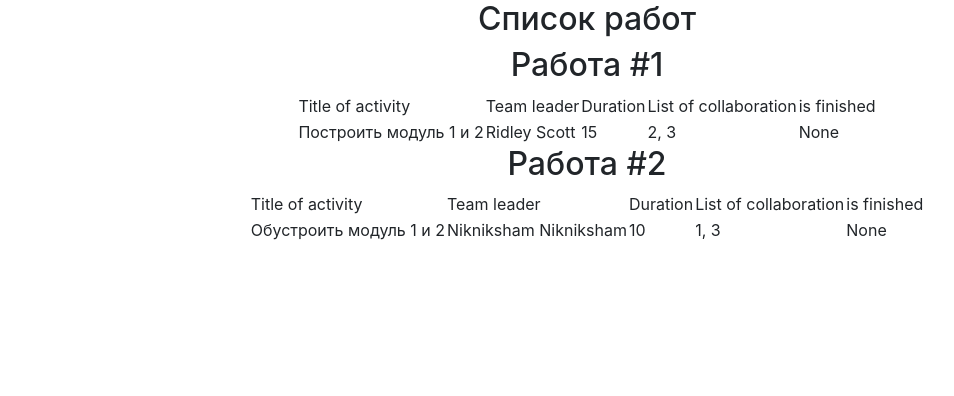
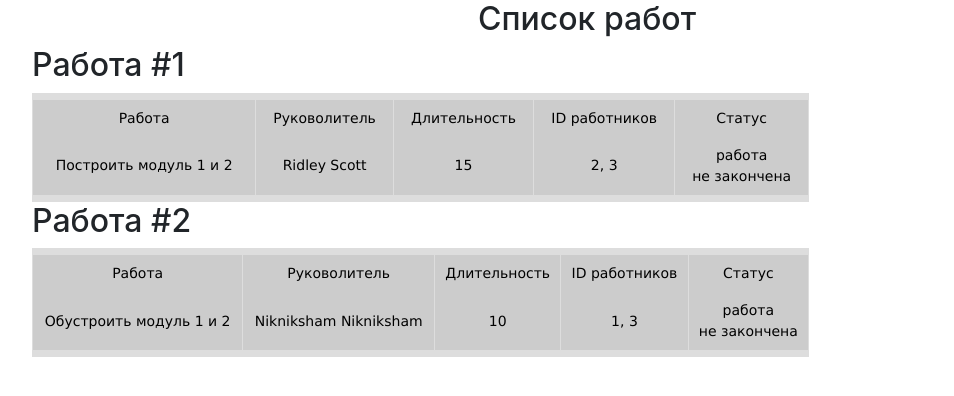
Before and after one commit to N1k0lay78/three-in-flask, a Flask app: page /works/ in a window 1280 px wide. Shown: the part 56-452 px from the top of the page, without its empty margins (53-1007 px from the left). Run offline with Flask 2, Linux system fonts and the light colour scheme; some libraries are stand-ins or nearby versions.

Commit message:
задача 3 с красивой таблицей

```diff
--- a/staticstatic/css/style.css
+++ b/static/css/style.css
@@ -50,10 +50,27 @@
 
 
 table {
-border-collapse: collapse; /*убираем пустые промежутки между ячейками*/
-border: 1px solid grey; /*устанавливаем для таблицы внешнюю границу серого цвета толщиной 1px*/
-border: 3px solid grey;
+  font-family: "Lucida Sans Unicode", "Lucida Grande", Sans-Serif;
+  font-size: 14px;
+  max-width: 70%;
+  width: 70%;
+  text-align: center;
+  border-collapse: collapse;
+  border-top: 7px solid #ddd;
+  border-bottom: 7px solid #ddd;
 }
-
-th {border: 1px solid grey;}
-td {border: 1px solid grey;}
+th {
+  font-size: 13px;
+  font-weight: normal;
+  border-right: 1px solid #ddd;
+  border-left: 1px solid #ddd;
+  color: #ddd;
+  padding: 8px;
+}
+td {
+  background: #ccc;
+  border-right: 1px solid #ddd;
+  border-left: 1px solid #ddd;
+  color: #000;
+  padding: 8px;
+}
--- a/templates/base.html
+++ b/templates/base.html
@@ -7,7 +7,7 @@
           href="https://stackpath.bootstrapcdn.com/bootstrap/4.4.1/css/bootstrap.min.css"
           integrity="sha384-Vkoo8x4CGsO3+Hhxv8T/Q5PaXtkKtu6ug5TOeNV6gBiFeWPGFN9MuhOf23Q9Ifjh"
           crossorigin="anonymous">
-    <link rel="stylesheet" href="C:\Users\N1k0lay78\PycharmProjects\main\Yandex_liceym\Yandex_liceym\основы промышленого програмировния\web\flask\three-in-flask\staticstatic\css\style.css">
+    <link rel="stylesheet" href={{style}}>
     <title>{{title}}</title>
 </head>
 <body>
--- a/templates/works.html
+++ b/templates/works.html
@@ -6,25 +6,25 @@
         <h2>Список работ</h2>
     </div>
     {% for job in jobs %}
-    <div>
+    <div class="text">
         <h2>Работа #{{job.id}}</h2>
         <div class="text">
             <table>
                 <tr>
                     <td>
-                        <a>Title of activity</a>
+                        <a>Работа</a>
                     </td>
                     <td>
-                        <a>Team leader</a>
+                        <a>Руковолитель</a>
                     </td>
                     <td>
-                        <a>Duration</a>
+                        <a>Длительность</a>
                     </td>
                     <td>
-                        <a>List of collaboration</a>
+                        <a>ID работников</a>
                     </td>
                     <td>
-                        <a>is finished</a>
+                        <a>Статус</a>
                     </td>
                 </tr>
                 <tr>
@@ -41,7 +41,14 @@
                         <a>{{job.collaboration}}</a>
                     </td>
                     <td>
-                        <a>{{job.is_finished}}</a>
+                        <a>работа</a>
+                        <br>
+                        {% if job.is_finished %}
+                        <a>закончена</a>
+                        {% else%}
+                        <a>не закончена</a>
+                        {% endif%}
+
                     </td>
                 </tr>
 
```
Also changed, not shown: db/blogs.sqlite.
